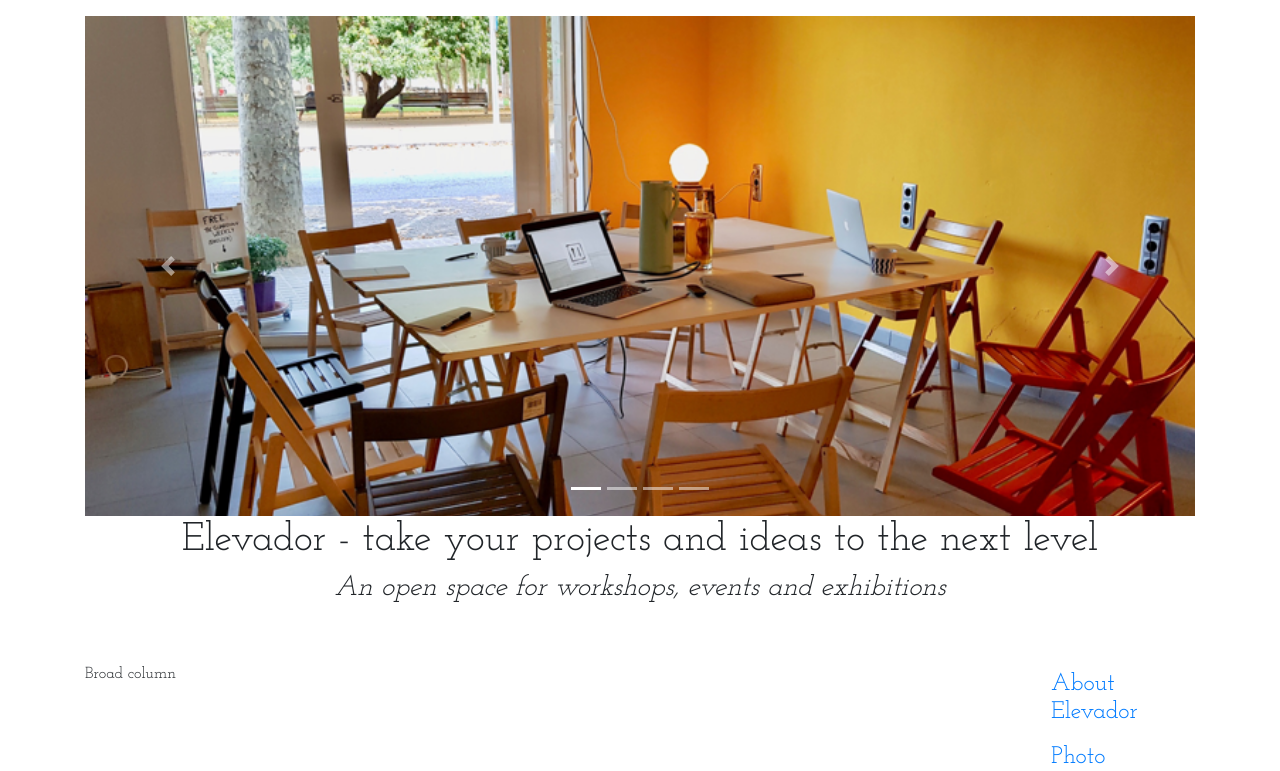
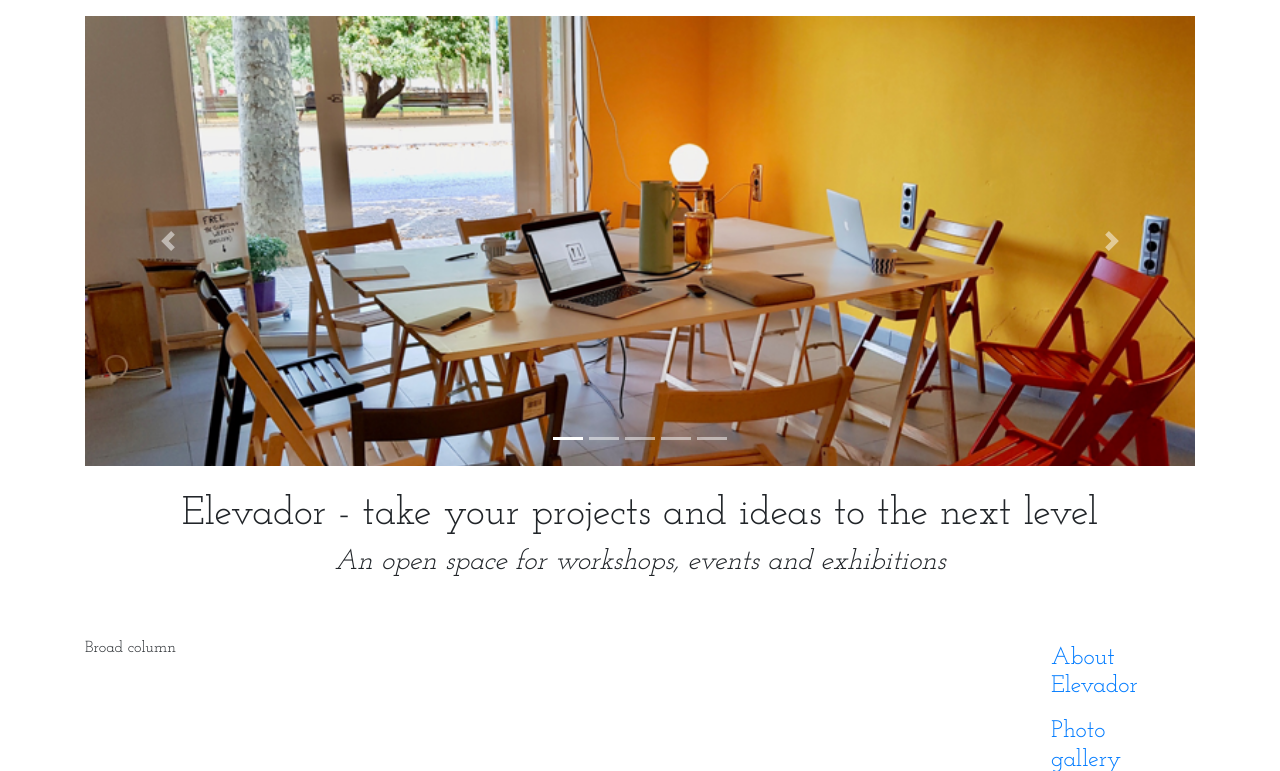
Before and after one commit to Jethet/project-elevador, a Django app: page / in a window 1280 px wide. Shown: the part 17-788 px from the top of the page. Run offline with Django 3.2, Linux system fonts and the light colour scheme; some libraries are stand-ins or nearby versions.

Commit message:
Change sequence and size of carousel

```diff
--- a/placeholder/templates/home.html
+++ b/placeholder/templates/home.html
@@ -35,22 +35,23 @@
             <li data-target="#elevadorpictures" data-slide-to="1"></li>
             <li data-target="#elevadorpictures" data-slide-to="2"></li>
             <li data-target="#elevadorpictures" data-slide-to="3"></li>
+            <li data-target="#elevadorpictures" data-slide-to="4"></li>
           </ol>
-          <div class="carousel-inner" role="listbox" style="width:100%; height:500px !important;">
+          <div class="carousel-inner" role="listbox" style="width:100%; height:450px !important;">
             <div class="carousel-item active">
               <img src="/static/images/main_area.png" class="d-block w-100" alt="Elevador main area">
             </div>
             <div class="carousel-item">
-              <img src="/static/images/park.png" class="d-block w-100" alt="Park opposite Elevador">
+              <img src="/static/images/mel_merlyn_concert.png" class="d-block w-100" alt="Mel Brennan in concert">
+            </div>
+            <div class="carousel-item">
+              <img src="/static/images/chats.jpeg" class="d-block w-100" alt="Drinks and chats">
             </div>
             <div class="carousel-item">
               <img src="/static/images/beamer.png" class="d-block w-100" alt="Beamer">
             </div>
             <div class="carousel-item">
-              <img src="/static/images/mel_merlyn_concert.png" class="d-block w-100" alt="Mel Brennan in concert">
-            </div>
-            <div class="carousel-item">
-              <img src="/static/images/chats.png" class="d-block w-100" alt="Drinks and chats">
+              <img src="/static/images/park.png" class="d-block w-100" alt="Park opposite Elevador">
             </div>
           </div>
           <a class="carousel-control-prev" href="#elevadorpictures" role="button" data-slide="prev">
@@ -65,6 +66,7 @@
       </div>
     </div>
   </div>
+  <br>
   <div class="container">
     <div class="row justify-content-center">
       <h1>Elevador - take your projects and ideas to the next level</h1>
```
